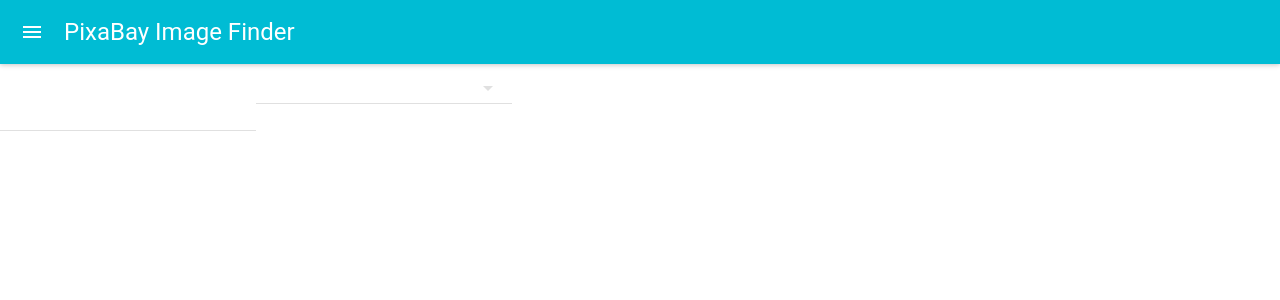
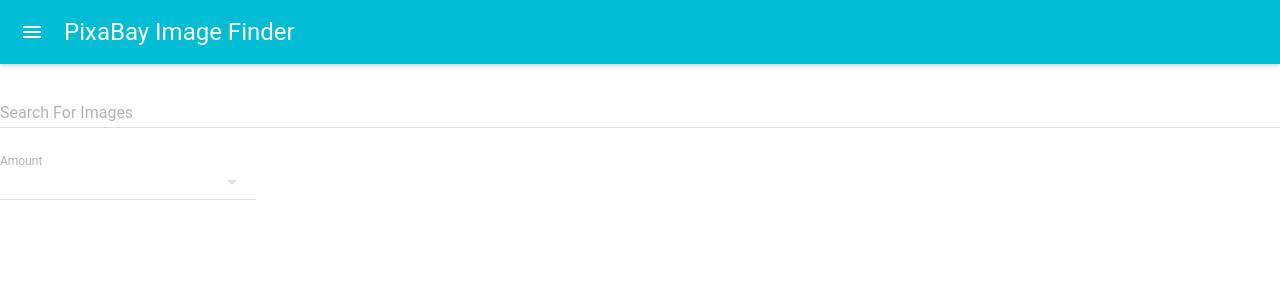
Before and after one commit to WingChhun/react-pixabay-material-ui, a React (Create React App) app: page / in a window 1280 px wide. Shown: the top 300 px of the page. Built offline with nearby package versions, Linux system fonts and the light colour scheme.

Commit message:
Modify SearchBar, add handleChange function

```diff
--- a/src/components/search/SearchBar.js
+++ b/src/components/search/SearchBar.js
@@ -2,6 +2,7 @@
 
 import TextField from 'material-ui/TextField';
 import SelectField from 'material-ui/SelectField';
+import MenuItem from 'material-ui/MenuItem';
 import {API_KEY} from "../../constants.js";
 
 class Search extends Component {
@@ -20,13 +21,57 @@
         }
     }
 
+    //todo: handle Changes, use partial function syntax to prevent re-render
+    handleChange = field => event => {
+
+        const {searchText, amount} = this.state;
+        switch (field) {
+
+            case "amount":
+                console.log("amount ", field);
+
+                break;
+
+            case "search":
+                console.log('search', field);
+                break;
+
+            default:
+
+                return;
+        }
+
+    }
+
     render()
     {
+
+        const {searchText, amount} = this.state;
+
         return (
             <div>
 
-                <TextField/>
-                <SelectField/>
+                <TextField
+                    name={'searchText'}
+                    value
+                    ={searchText}
+                    onChange={this.handleChange("search")}
+                    fullWidth
+                    floatingLabelText="Search For Images"/>
+
+                <br/>
+                <SelectField
+                    name="amount"
+                    value={amount}
+                    floatingLabelText="Amount"
+                    onChange={this.handleChange("amount")}>
+
+                    <MenuItem value ={1} primaryText="Hello"/>
+                    <MenuItem value ={1} primaryText="Hello"/>
+                    <MenuItem value ={1} primaryText="Hello"/>
+                    <MenuItem value ={1} primaryText="Hello"/>
+                    <MenuItem value ={1} primaryText="Hello"/>
+                </SelectField>
 
             </div>
         )
```
